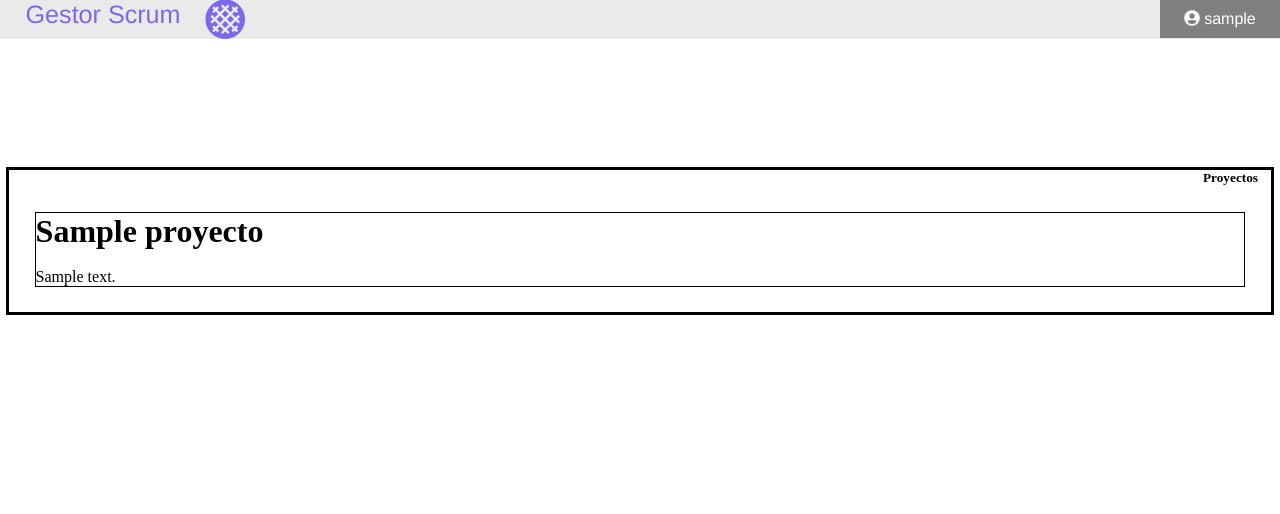
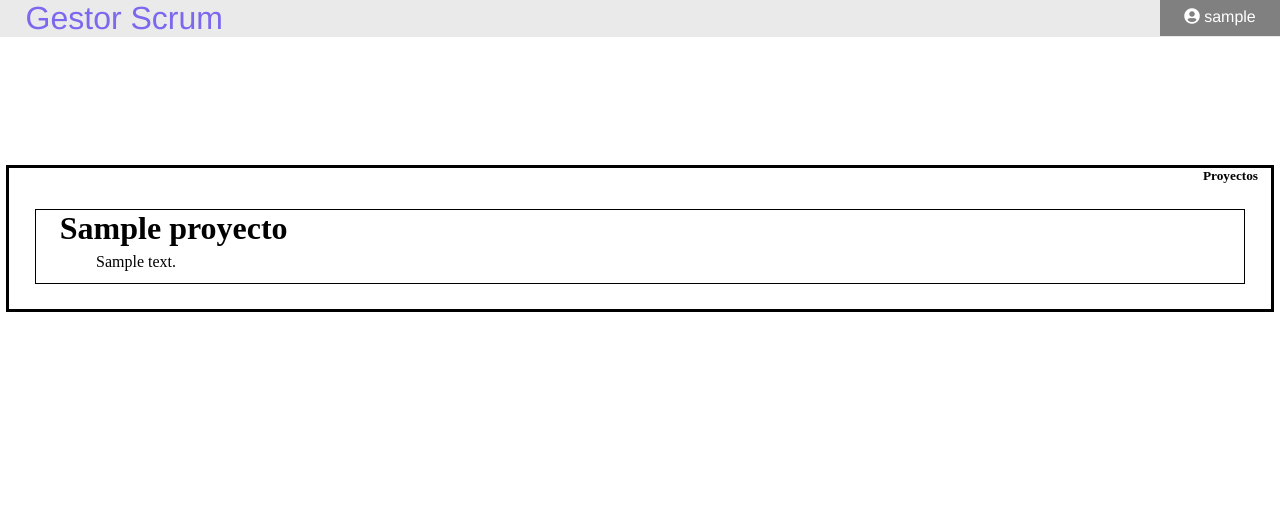
Before and after one commit to Dencina1996/Proyecto_Gestor_SCRUM_AD, a PHP site: page /UserPanel.php in a window 1280 px wide. Shown: the top 514 px of the page. Run offline with PHP 8.4, Linux system fonts and the light colour scheme; the visitor is signed in with stand-in values (Sample User, id 1); tables that the repository leaves empty hold one stand-in row (values such as "Sample post"); some libraries are stand-ins or nearby versions.

Commit message:
sentencias para visualizar todos los proyectos

```diff
--- a/Access.php
+++ b/Access.php
@@ -9,7 +9,7 @@
 		}
 
 
-	$BBDD = new PDO('mysql:host=127.0.0.1;dbname=BD_Scrum','skadi','P@ssw0rd');
+	$BBDD = new PDO('mysql:host=127.0.0.1;dbname=BD_Scrum','scrum','P@ssw0rd');
 
 	$Query = $BBDD->prepare('SELECT Nombre_Usuario, Password_Usuario FROM Usuarios WHERE Nombre_Usuario=:InputUser AND Password_Usuario=SHA2(:InputPassword,512);');
 	$Query -> bindValue(':InputUser',$Usuario);
--- a/CSS/UserPanel_CSS/Styles.css
+++ b/CSS/UserPanel_CSS/Styles.css
@@ -15,10 +15,30 @@
 
 .logo{
   display: flex;
-  font-size: 1.57em;
+  font-size: 2em;
   color: Mediumslateblue;
   margin-left: 2%;
   align-content: center;
+}
+
+a{
+  text-decoration: none;
+  color: black;
+}
+
+.contenedorLocal:hover{
+  background-color: Mediumslateblue;
+  color: white;
+}
+
+.tituloProyecto{
+  margin-left: 2%;
+}
+
+.descProyecto{
+  margin-left: 5%;
+  margin-top: -1%;
+  margin-bottom: 1%;
 }
 
 footer{
--- a/UserPanel.php
+++ b/UserPanel.php
@@ -13,9 +13,6 @@
 
       echo "<div class='logo'>
               Gestor Scrum
-              <span class='logo'>
-                <i class='fas fa-stroopwafel'></i>
-              </span>
             </div>
             <nav>
               <ul id='menu'>
@@ -30,7 +27,7 @@
     </header>
 
     <?php
-    $mysqli = new mysqli("localhost", "skadi", "P@ssw0rd", "BD_Scrum");
+    $mysqli = new mysqli("localhost", "scrum", "P@ssw0rd", "BD_Scrum");
     if (mysqli_connect_errno()) {
         printf("Falló la conexión: %s\n", mysqli_connect_error());
         exit();
@@ -45,11 +42,11 @@
       if ($resultado = $mysqli->query($consulta)) {
           while ($fila = $resultado->fetch_row()) {
             echo "
-            <div class='contenedorLocal'>
-              <h1>$fila[0]</h1>
+            <a href=''><div class='contenedorLocal'>
+              <h1 class='tituloProyecto'>$fila[0]</h1>
               <br>
-              <p>$fila[1]</p>
-            </div>
+              <p class='descProyecto'>$fila[1]</p>
+            </div><a>
             ";
           }
           $resultado->close();
```
